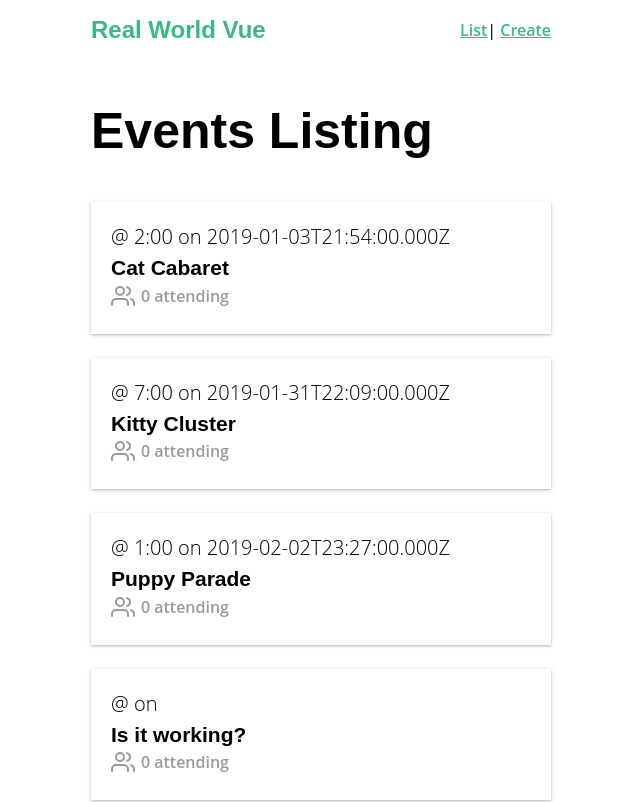
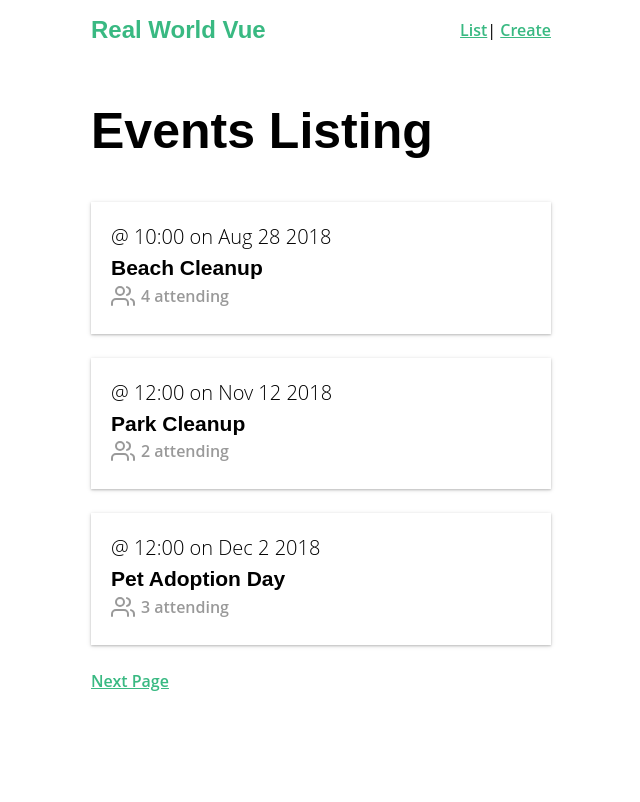
Before and after one commit to SMHosseinM/Vue, a Vue app in the folder my-vue/: page / in a window 1280 px wide. Shown: the top 802 px of the page, without its empty margins (319-959 px from the left). Built offline with nearby package versions, Linux system fonts and the light colour scheme; data requests are answered from the project's data file.

Commit message:
add pagination to the app

```diff
--- a/my-vue/db.json
+++ b/my-vue/db.json
@@ -1,210 +1,235 @@
 {
   "events": [
     {
-      "id": 5928101,
-      "user": {
-        "id": "abc123",
-        "name": "Adam"
-      },
-      "category": "animal welfare",
-      "organizer": "Adam",
-      "title": "Cat Cabaret",
-      "description": "Yay felines!",
-      "location": "Meow Town",
-      "date": "2019-01-03T21:54:00.000Z",
-      "time": "2:00",
-      "attendees": []
+      "id": 1,
+      "title": "Beach Cleanup",
+      "date": "Aug 28 2018",
+      "time": "10:00",
+      "location": "Daytona Beach",
+      "description": "Let's clean up this beach.",
+      "organizer": "Adam Jahr",
+      "category": "sustainability",
+      "attendees": [
+        {
+          "id": "abc123",
+          "name": "Adam Jahr"
+        },
+        {
+          "id": "def456",
+          "name": "Gregg Pollack"
+        },
+        {
+          "id": "ghi789",
+          "name": "Beth Swanson"
+        },
+        {
+          "id": "jkl101",
+          "name": "Mary Gordon"
+        }
+      ]
     },
     {
-      "id": 8419988,
-      "user": {
-        "id": "abc123",
-        "name": "Adam"
-      },
-      "category": "animal welfare",
-      "organizer": "Adam",
-      "title": "Kitty Cluster",
-      "description": "Yay cats!",
-      "location": "Catlandia",
-      "date": "2019-01-31T22:09:00.000Z",
-      "time": "7:00",
-      "attendees": []
+      "id": 2,
+      "title": "Park Cleanup",
+      "date": "Nov 12 2018",
+      "time": "12:00",
+      "location": "132 N Magnolia Street, Orlando, Florida",
+      "description": "We're going to clean up this park.",
+      "organizer": "Adam Jahr",
+      "category": "nature",
+      "attendees": [
+        {
+          "id": "ghi789",
+          "name": "Beth Swanson"
+        },
+        {
+          "id": "jkl101",
+          "name": "Mary Gordon"
+        }
+      ]
     },
     {
-      "id": 4582797,
-      "user": {
-        "id": "abc123",
-        "name": "Adam"
-      },
+      "id": 3,
+      "title": "Pet Adoption Day",
+      "date": "Dec 2 2018",
+      "time": "12:00",
+      "location": "132 N Magnolia Street, Orlando, Florida",
+      "description": "Help animals find new homes.",
+      "organizer": "Gregg Pollack",
       "category": "animal welfare",
-      "organizer": "Adam",
-      "title": "Puppy Parade",
-      "description": "Yay pups!",
-      "location": "Puptown ",
-      "date": "2019-02-02T23:27:00.000Z",
-      "time": "1:00",
-      "attendees": []
+      "attendees": [
+        {
+          "id": "abc123",
+          "name": "Adam Jahr"
+        },
+        {
+          "id": "ghi789",
+          "name": "Beth Swanson"
+        },
+        {
+          "id": "jkl101",
+          "name": "Mary Gordon"
+        }
+      ]
     },
     {
-      "id": 4644811,
-      "user": {
-        "id": "abc123",
-        "name": "Hossein Miraftabi"
-      },
-      "category": "animal welfare",
-      "organiser": {
-        "id": "abc123",
-        "name": "Hossein Miraftabi"
-      },
-      "title": "Is it working?",
-      "description": "",
-      "location": "",
-      "data": "",
-      "time": "",
-      "attendees": []
+      "id": 4,
+      "title": "Disco Party",
+      "date": "Aug 28 2018",
+      "time": "10:00",
+      "location": "Daytona Beach",
+      "description": "Let's clean up this beach.",
+      "organizer": "Adam Jahr",
+      "category": "sustainability",
+      "attendees": [
+        {
+          "id": "abc123",
+          "name": "Adam Jahr"
+        },
+        {
+          "id": "def456",
+          "name": "Gregg Pollack"
+        },
+        {
+          "id": "ghi789",
+          "name": "Beth Swanson"
+        },
+        {
+          "id": "jkl101",
+          "name": "Mary Gordon"
+        }
+      ]
     },
     {
-      "id": 1517006,
-      "user": {
-        "id": "abc123",
-        "name": "Hossein Miraftabi"
-      },
-      "category": "food",
-      "organiser": {
-        "id": "abc123",
-        "name": "Hossein Miraftabi"
-      },
-      "title": "Error!!",
-      "description": "",
-      "location": "",
-      "data": "",
-      "time": "",
-      "attendees": []
+      "id": 5,
+      "title": "Vue Users Group",
+      "date": "Nov 12 2018",
+      "time": "12:00",
+      "location": "132 N Magnolia Street, Orlando, Florida",
+      "description": "We're going to clean up this park.",
+      "organizer": "Adam Jahr",
+      "category": "nature",
+      "attendees": [
+        {
+          "id": "ghi789",
+          "name": "Beth Swanson"
+        },
+        {
+          "id": "jkl101",
+          "name": "Mary Gordon"
+        }
+      ]
     },
     {
-      "id": 2275177,
-      "user": {
-        "id": "abc123",
-        "name": "Hossein Miraftabi"
-      },
-      "category": "education",
-      "organiser": {
-        "id": "abc123",
-        "name": "Hossein Miraftabi"
-      },
-      "title": "Errrrrrrrrrr",
-      "description": "",
-      "location": "",
-      "data": "",
-      "time": "",
-      "attendees": []
+      "id": 6,
+      "title": "Orlando Dev Meetup",
+      "date": "Dec 2 2018",
+      "time": "12:00",
+      "location": "132 N Magnolia Street, Orlando, Florida",
+      "description": "Help animals find new homes.",
+      "organizer": "Gregg Pollack",
+      "category": "animal welfare",
+      "attendees": [
+        {
+          "id": "abc123",
+          "name": "Adam Jahr"
+        },
+        {
+          "id": "ghi789",
+          "name": "Beth Swanson"
+        },
+        {
+          "id": "jkl101",
+          "name": "Mary Gordon"
+        }
+      ]
     },
     {
-      "id": 7934911,
-      "user": {
-        "id": "abc123",
-        "name": "Hossein Miraftabi"
-      },
-      "category": "food",
-      "organiser": {
-        "id": "abc123",
-        "name": "Hossein Miraftabi"
-      },
-      "title": "Routing ",
-      "description": "",
-      "location": "",
-      "data": "",
-      "time": "",
-      "attendees": []
+      "id": 7,
+      "title": "Yoga Class",
+      "date": "Aug 28 2018",
+      "time": "10:00",
+      "location": "Daytona Beach",
+      "description": "Let's clean up this beach.",
+      "organizer": "Adam Jahr",
+      "category": "sustainability",
+      "attendees": [
+        {
+          "id": "abc123",
+          "name": "Adam Jahr"
+        },
+        {
+          "id": "def456",
+          "name": "Gregg Pollack"
+        },
+        {
+          "id": "ghi789",
+          "name": "Beth Swanson"
+        },
+        {
+          "id": "jkl101",
+          "name": "Mary Gordon"
+        }
+      ]
     },
     {
-      "id": 9947807,
-      "user": {
-        "id": "abc123",
-        "name": "Hossein Miraftabi"
-      },
-      "category": "food",
-      "organiser": {
-        "id": "abc123",
-        "name": "Hossein Miraftabi"
-      },
-      "title": "Go",
-      "description": "",
-      "location": "",
-      "data": "",
-      "time": "",
-      "attendees": []
+      "id": 8,
+      "title": "Breathing Meditation",
+      "date": "Nov 12 2018",
+      "time": "12:00",
+      "location": "132 N Magnolia Street, Orlando, Florida",
+      "description": "We're going to clean up this park.",
+      "organizer": "Adam Jahr",
+      "category": "nature",
+      "attendees": [
+        {
+          "id": "ghi789",
+          "name": "Beth Swanson"
+        },
+        {
+          "id": "jkl101",
+          "name": "Mary Gordon"
+        }
+      ]
     },
     {
-      "id": 4060206,
-      "user": {
-        "id": "abc123",
-        "name": "Hossein Miraftabi"
-      },
-      "category": "",
-      "organiser": {
-        "id": "abc123",
-        "name": "Hossein Miraftabi"
-      },
-      "title": "sdfa",
-      "description": "",
-      "location": "",
-      "data": "",
-      "time": "",
-      "attendees": []
+      "id": 9,
+      "title": "Dancing Class",
+      "date": "Dec 2 2018",
+      "time": "12:00",
+      "location": "132 N Magnolia Street, Orlando, Florida",
+      "description": "Help animals find new homes.",
+      "organizer": "Gregg Pollack",
+      "category": "animal welfare",
+      "attendees": [
+        {
+          "id": "abc123",
+          "name": "Adam Jahr"
+        },
+        {
+          "id": "ghi789",
+          "name": "Beth Swanson"
+        },
+        {
+          "id": "jkl101",
+          "name": "Mary Gordon"
+        }
+      ]
     },
     {
-      "id": 670947,
-      "user": {
-        "id": "abc123",
-        "name": "Hossein Miraftabi"
+      "id": 10,
+      "category": "animal welfare",
+      "organizer": {
+        "user": {
+          "id": "abc123",
+          "name": "Adam Jahr"
+        }
       },
-      "category": "",
-      "organizer": {
-        "id": "abc123",
-        "name": "Hossein Miraftabi"
-      },
-      "title": "sfda",
-      "description": "",
-      "location": "",
-      "data": "",
-      "time": "",
-      "attendees": []
-    },
-    {
-      "id": 9502651,
-      "user": {
-        "id": "abc123",
-        "name": "Hossein Miraftabi"
-      },
-      "category": "food",
-      "organizer": {
-        "id": "abc123",
-        "name": "Hossein Miraftabi"
-      },
-      "title": "FINALLY",
-      "description": "",
-      "location": "",
-      "data": "",
-      "time": "",
-      "attendees": []
-    },
-    {
-      "id": 4005897,
-      "user": {
-        "id": "abc123",
-        "name": "Hossein Miraftabi"
-      },
-      "category": "",
-      "organizer": {
-        "id": "abc123",
-        "name": "Hossein Miraftabi"
-      },
-      "title": "FINALLLLLLLLYYYYY",
-      "description": "",
-      "location": "",
-      "data": "",
-      "time": "",
+      "title": "Gregg's Event",
+      "description": "We'll do stuff",
+      "location": "Your House",
+      "date": "",
+      "time": "5:00",
       "attendees": []
     }
   ]
--- a/my-vue/src/App.vue
+++ b/my-vue/src/App.vue
@@ -1,8 +1,7 @@
 <template>
   <div id="app">
     <NavBar />
-
-    <router-view />
+    <router-view :key="$route.fullPath"/>
   </div>
 </template>
 
--- a/my-vue/src/services/EventService.js
+++ b/my-vue/src/services/EventService.js
@@ -10,8 +10,8 @@ const apiClinet = axios.create({
 })
 
 export default {
-  getEvents() {
-    return apiClinet.get('/events')
+  getEvents(perPage, page) {
+    return apiClinet.get('/events?_limit=' + perPage + '&_page=' + page)
   },
   getEvent(id) {
     return apiClinet.get('/events/' + id)
--- a/my-vue/src/store.js
+++ b/my-vue/src/store.js
@@ -16,7 +16,8 @@ export default new Vuex.Store({
       'food',
       'community'
     ],
-    events: []
+    events: [],
+    totalEvents: 0
   },
   mutations: {
     ADD_EVENT(state, event) {
@@ -24,6 +25,9 @@ export default new Vuex.Store({
     },
     SET_EVENTS(state, events) {
       state.events = events
+    },
+    SET_TOTAL_EVENTS(state, totalEvents) {
+      state.totalEvents = totalEvents
     }
   },
   actions: {
@@ -32,9 +36,10 @@ export default new Vuex.Store({
         commit('ADD_EVENT', event)
       })
     },
-    fetchEvents({ commit }) {
-      EventService.getEvents()
+    fetchEvents({ commit }, { perPage, page }) {
+      EventService.getEvents(perPage, page)
         .then(response => {
+          commit('SET_TOTAL_EVENTS', response.headers['x-total-count'])
           commit('SET_EVENTS', response.data)
         })
         .catch(error => {
--- a/my-vue/src/views/EventList.vue
+++ b/my-vue/src/views/EventList.vue
@@ -2,7 +2,12 @@
   <div>
     <h1>Events Listing</h1>
     <EventCard v-for="event in events" :key="event.id" :event="event"/>
-    <h2>{{ }}</h2>
+    <template v-if="page != 1">
+      <router-link :to="{ name: 'event-list', query: { page: page - 1 } }" rel="prev">Previous Page</router-link> |
+    </template>
+    <template v-if="totalEvents >= 3*page">
+      <router-link :to="{ name: 'event-list', query: { page: page + 1 } }" rel="next"> Next Page</router-link>
+    </template>
   </div>
 </template>
 
@@ -15,9 +20,19 @@ export default {
     EventCard
   },
   created() {
-    this.$store.dispatch('fetchEvents')
+    this.$store.dispatch('fetchEvents', {
+      perPage: 3,
+      page: this.page
+    })
   },
-  computed: mapState(['events'])
+  computed: {
+    totalEvents(){
+      return parseInt(this.$store.state.totalEvents)
+    },
+    page(){
+      return parseInt(this.$route.query.page || 1)
+    },
+    ...mapState(['events'])}
 }
 </script>
 
```
